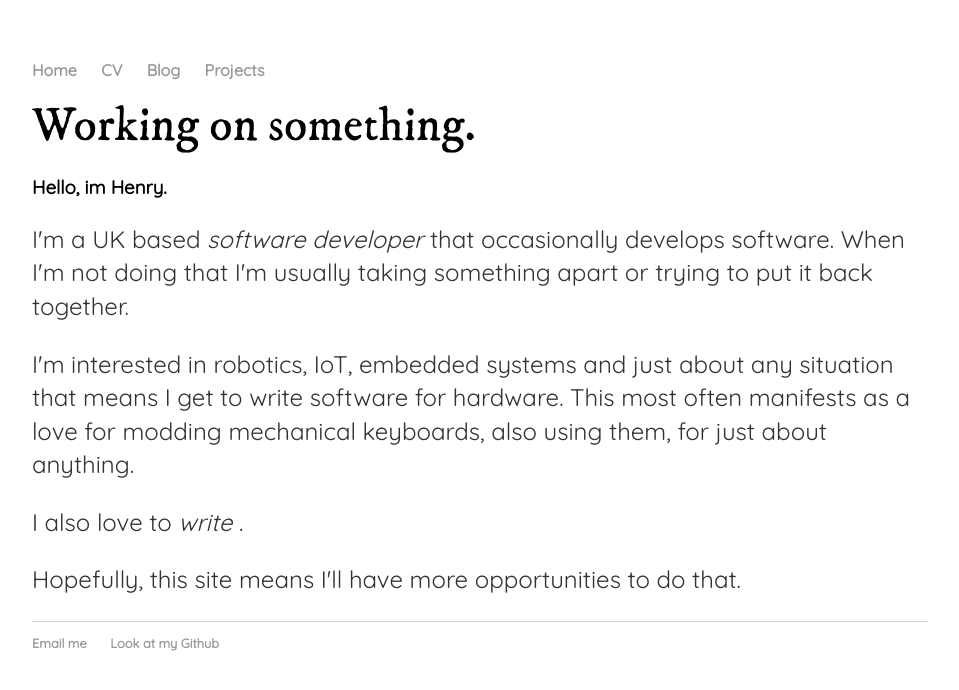
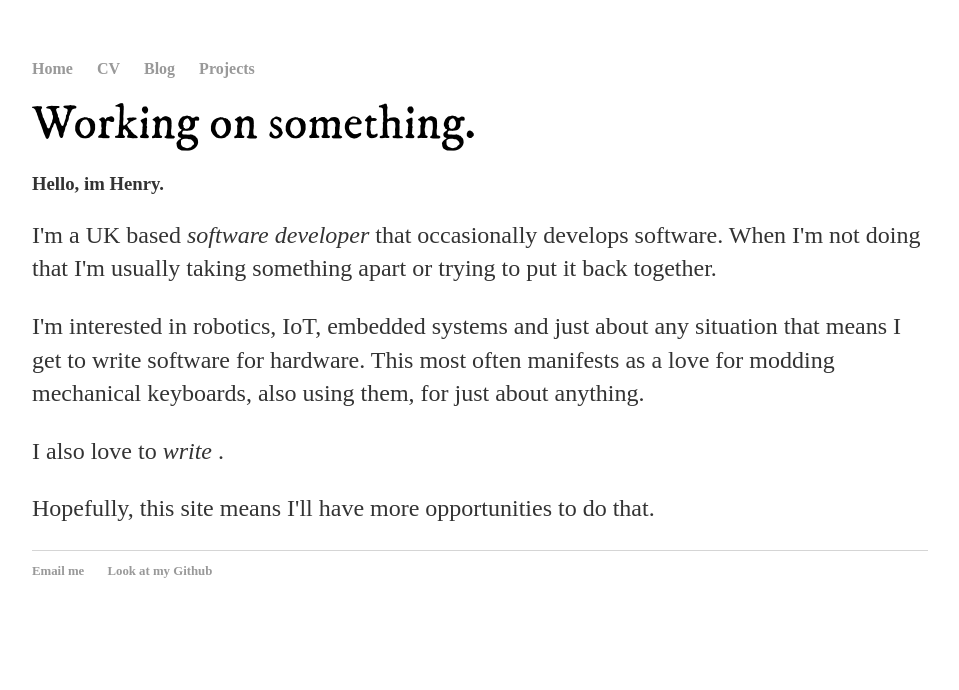
Before and after one commit to henrychmod/henrychmod.github.io, a Jekyll site: the page built from index.html, in a window 1280 px wide. Shown: the top 690 px of the page, without its empty margins (160-1119 px from the left). Built offline with Jekyll 4.4.1, drawn with Linux system fonts in a browser that asks for light colours; some web fonts are replaced.

Commit message:
dont like that main font, try again

```diff
--- a/_layouts/default.html
+++ b/_layouts/default.html
@@ -6,7 +6,7 @@
 		<!-- link to main stylesheet -->
 		<link rel="stylesheet" type="text/css" href="/css/main.css">
 		<link href="https://fonts.googleapis.com/css?family=IM+Fell+DW+Pica" rel="stylesheet">
-		<link href="https://fonts.googleapis.com/css?family=Quicksand" rel="stylesheet">
+		<link href="https://fonts.googleapis.com/css?family=Markazi+Text" rel="stylesheet">
 		<title>{{ page.title }}</title>
 
 	</head>
--- a/css/main.css
+++ b/css/main.css
@@ -2,7 +2,8 @@ body
 {
     margin: 60px auto;
     width: 70%;
-    font-family: 'Quicksand', sans-serif;
+    font-family: 'Markazi Text', serif;
+    color: #333;
 }
 
 /*Header and footer styles*/
@@ -15,7 +16,7 @@ footer
 
 nav ul, footer ul
 {
-    font-family: 'Quicksand', sans-serif;
+    font-family: 'Markazi Text', serif;
     padding: 0px;
     list-style: none;
     font-weight: bold;
@@ -33,6 +34,7 @@ nav ul li, footer ul li
 {
     font-size: 3em;
     font-family: 'IM Fell DW Pica', serif;
+    color: #000000;
 }
 
 a
@@ -50,7 +52,6 @@ p
 {
     font-size: 1.5em;
     line-height: 1.4em;
-    color: #333;
 }
 
 /*Styling for blog posts*/
```
